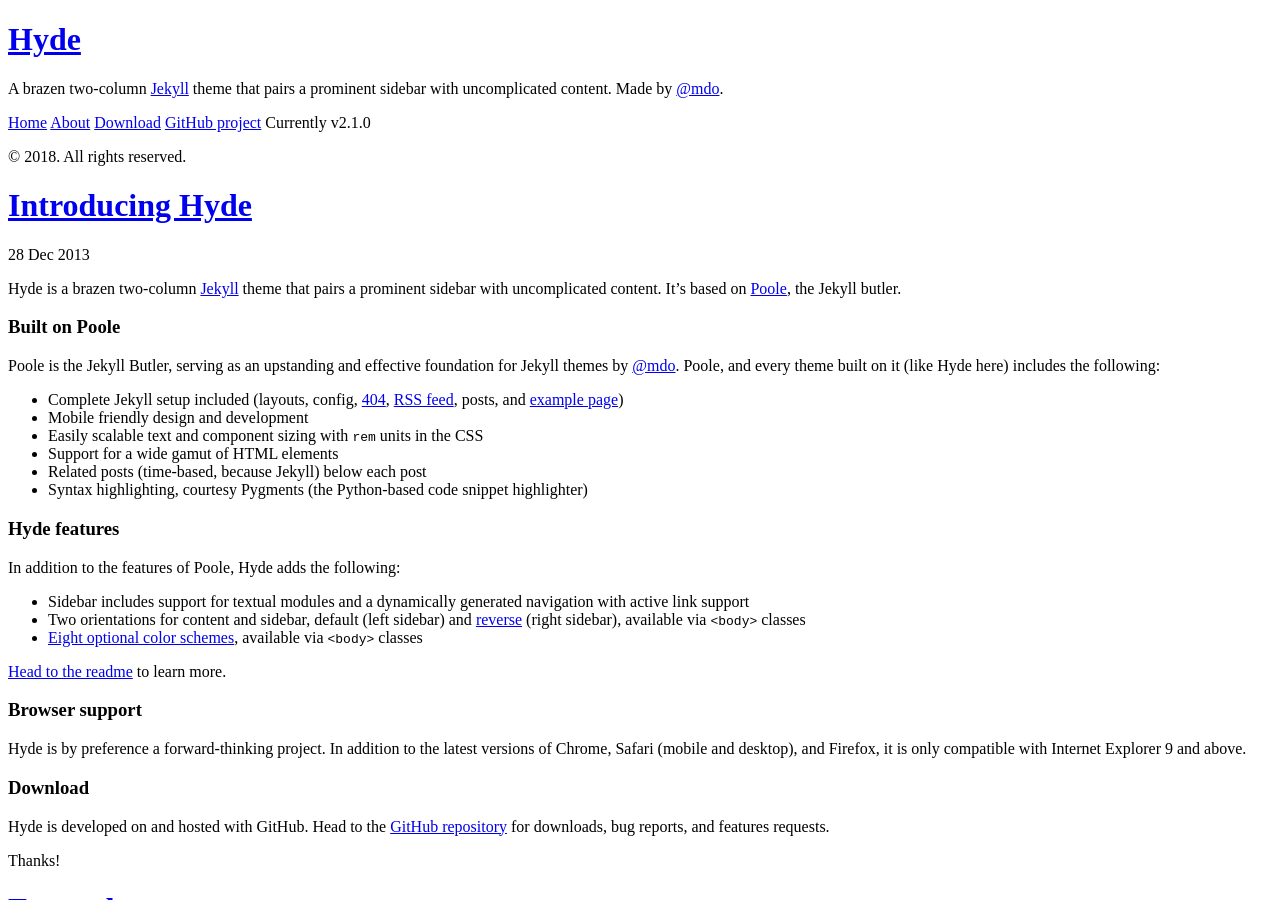
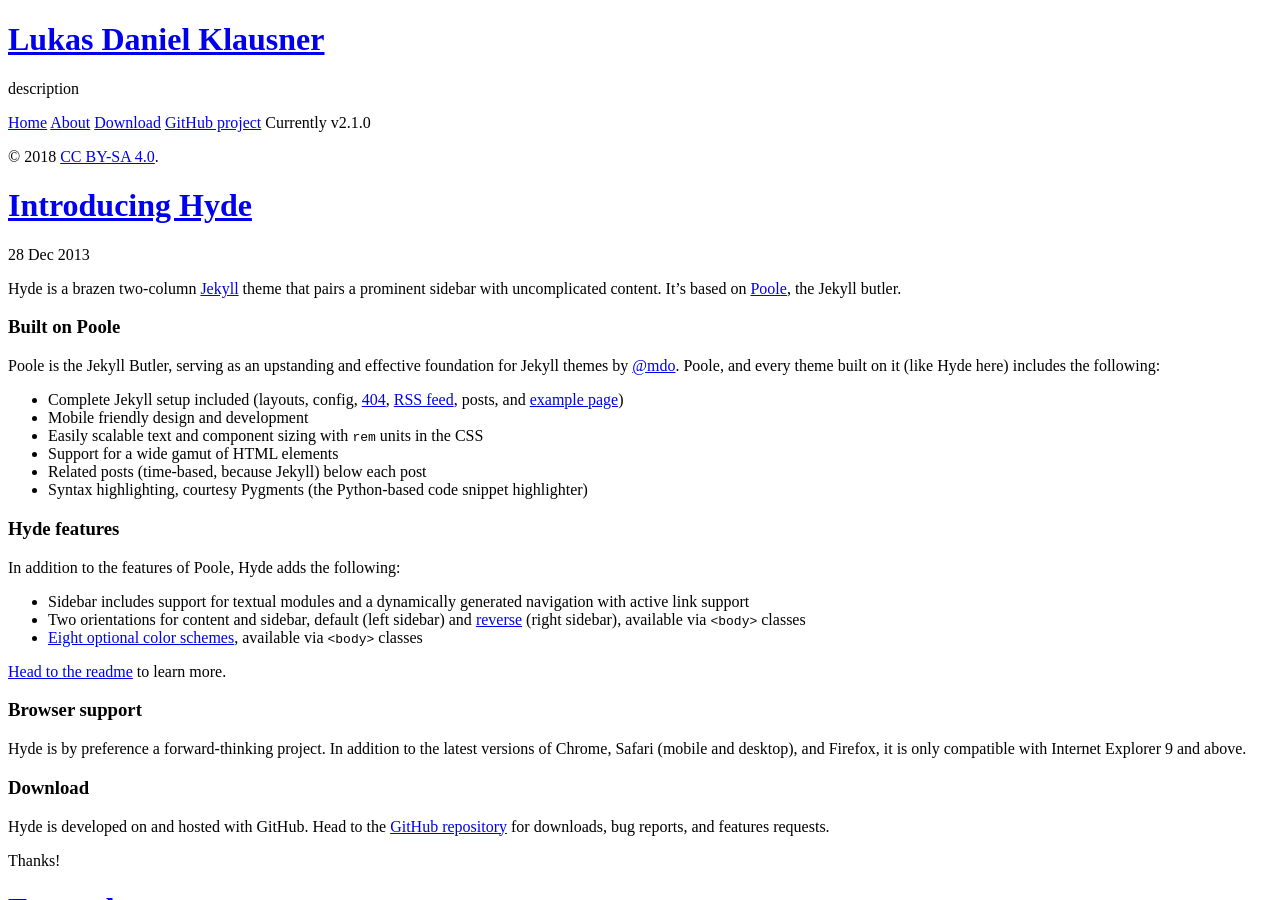
Before and after one commit to PeterTheOne/ldklausner.eu, a Jekyll site: the page built from index.html, in a window 1280 px wide and 900 px high. Built offline with Jekyll 4.4.1, drawn with Linux system fonts in a browser that asks for light colours; Markdown is read by kramdown in place of the engine named in the settings; the list of posts is cut into pages by our own code.

Commit message:
add sidebar content

```diff
--- a/_config.yml
+++ b/_config.yml
@@ -6,10 +6,10 @@ highlighter:      pygments
 permalink:        pretty
 
 # Setup
-title:            Hyde
-tagline:          'A Jekyll theme'
-description:      'A brazen two-column <a href="http://jekyllrb.com" target="_blank">Jekyll</a> theme that pairs a prominent sidebar with uncomplicated content. Made by <a href="https://twitter.com/mdo" target="_blank">@mdo</a>.'
-url:              http://hyde.getpoole.com
+title:            'Lukas Daniel Klausner'
+tagline:          'Lukas Daniel Klausner'
+description:      'description'
+url:              http://ldklausner.eu/
 baseurl:          /
 
 author:
--- a/_includes/sidebar.html
+++ b/_includes/sidebar.html
@@ -31,6 +31,6 @@
       <span class="sidebar-nav-item">Currently v{{ site.version }}</span>
     </nav>
 
-    <p>&copy; {{ site.time | date: '%Y' }}. All rights reserved.</p>
+    <p>&copy; {{ site.time | date: '%Y' }} <a href="https://creativecommons.org/licenses/by-sa/4.0/">CC BY-SA 4.0</a>.</p>
   </div>
 </div>
```
